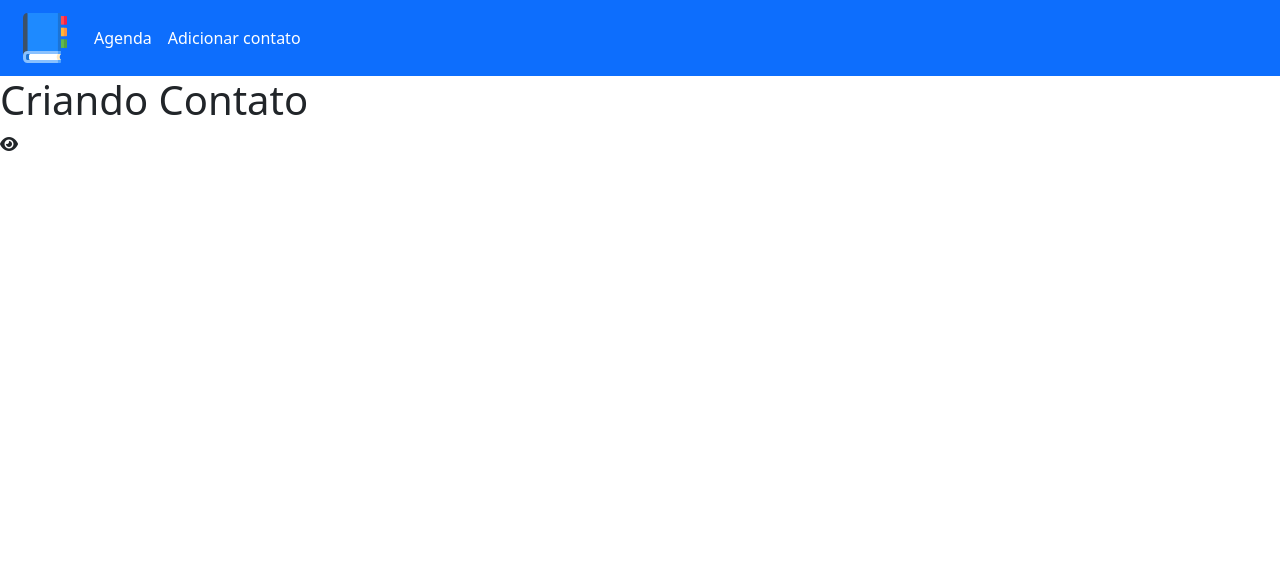
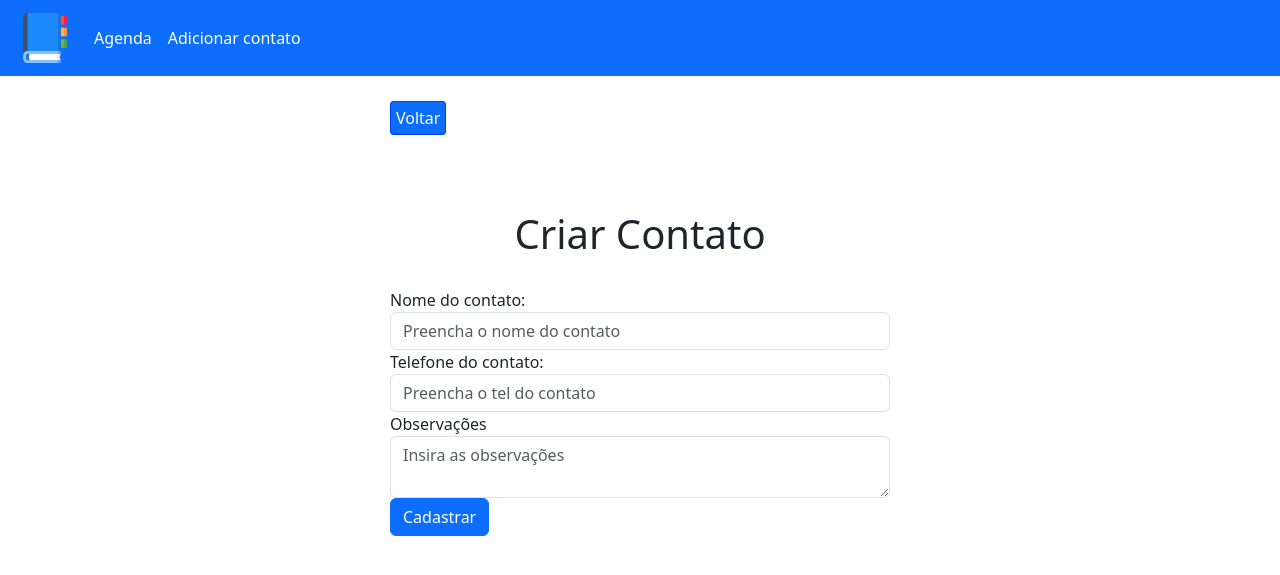
Before and after one commit to DiegoReso/Agenda-PHP-BootStrap-MySQL, a PHP site: page /create.php in a window 1280 px wide. Shown: the top 575 px of the page. Run offline with PHP 8.4, Linux system fonts and the light colour scheme; data that the repository does not hold is empty.

Commit message:
create form on create page and style

```diff
--- a/create.php
+++ b/create.php
@@ -2,10 +2,27 @@
 include_once("templates/header.php")
 ?>
 
-<h1>Criando Contato</h1>
-<i class="fas fa-eye"></i>
-
-
+<div class="container">
+  <?php include_once("templates/backbtn.html");?>
+  <h1 id="main-title">Criar Contato</h1>
+  <form id="create-form" action="<?=$BASE_URL?>config/process.php" method="POST">
+    <input type="hidden" name="type" value="create">
+    <div class="form-group">
+      <label for="name">Nome do contato:</label>
+      <input type="text" id="name" name="name" class="form-control" placeholder="Preencha o nome do contato" required>
+    </div>
+    <div class="form-group">
+      <label for="phone">Telefone do contato:</label>
+      <input type="text" id="phone" name="phone" class="form-control" placeholder="Preencha o tel do contato" required>
+    </div>
+    <div class="form-group">
+      <label for="observation">Observações</label>
+      <textarea type="text" id="observations" name="observations" class="form-control"
+        placeholder="Insira as observações"></textarea>
+    </div>
+    <button type="submit" class="btn btn-primary">Cadastrar</button>
+  </form>
+</div>
 <?php
 
 include_once("templates/footer.php")
--- /dev/null
+++ b/styles/create.css
@@ -0,0 +1,5 @@
+#create-form,
+#edit-form{
+  max-width: 500px;
+  margin: 0 auto;
+}
--- a/styles/home.css
+++ b/styles/home.css
@@ -1,6 +1,6 @@
 #main-title{
   text-align: center;
-  margin: 150px 0 30px;
+  margin:80px 0 30px;
 }
 
 
--- a/styles/style.css
+++ b/styles/style.css
@@ -2,3 +2,4 @@
 @import 'home.css';
 @import 'show.css';
 @import 'backBtn.css';
+@import 'create.css';
--- a/templates/header.php
+++ b/templates/header.php
@@ -25,7 +25,7 @@ if(isset($_SESSION['msg'])){
   <link rel="stylesheet" href="https://cdnjs.cloudflare.com/ajax/libs/font-awesome/6.4.0/css/all.min.css"
     integrity="sha512-iecdLmaskl7CVkqkXNQ/ZH/XLlvWZOJyj7Yy7tcenmpD1ypASozpmT/E0iPtmFIB46ZmdtAc9eNBvH0H/ZpiBw=="
     crossorigin="anonymous" referrerpolicy="no-referrer" />
-  <link rel="stylesheet" href="<?=$BASE_URL?>styles/style.css">
+  <link rel="stylesheet" href="<?=$BASE_URL?>/styles/style.css">
 </head>
 
 <body>
```
